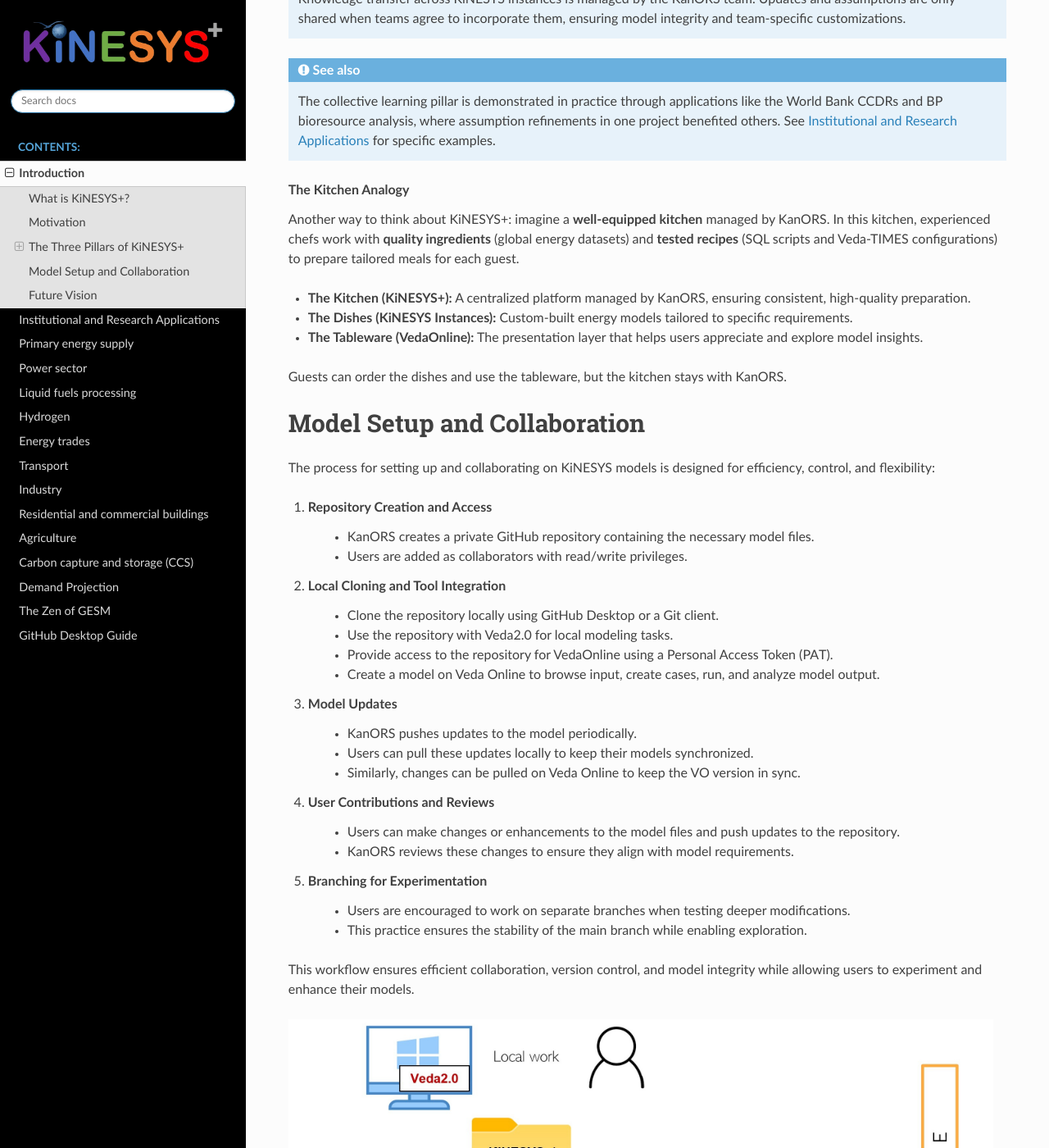
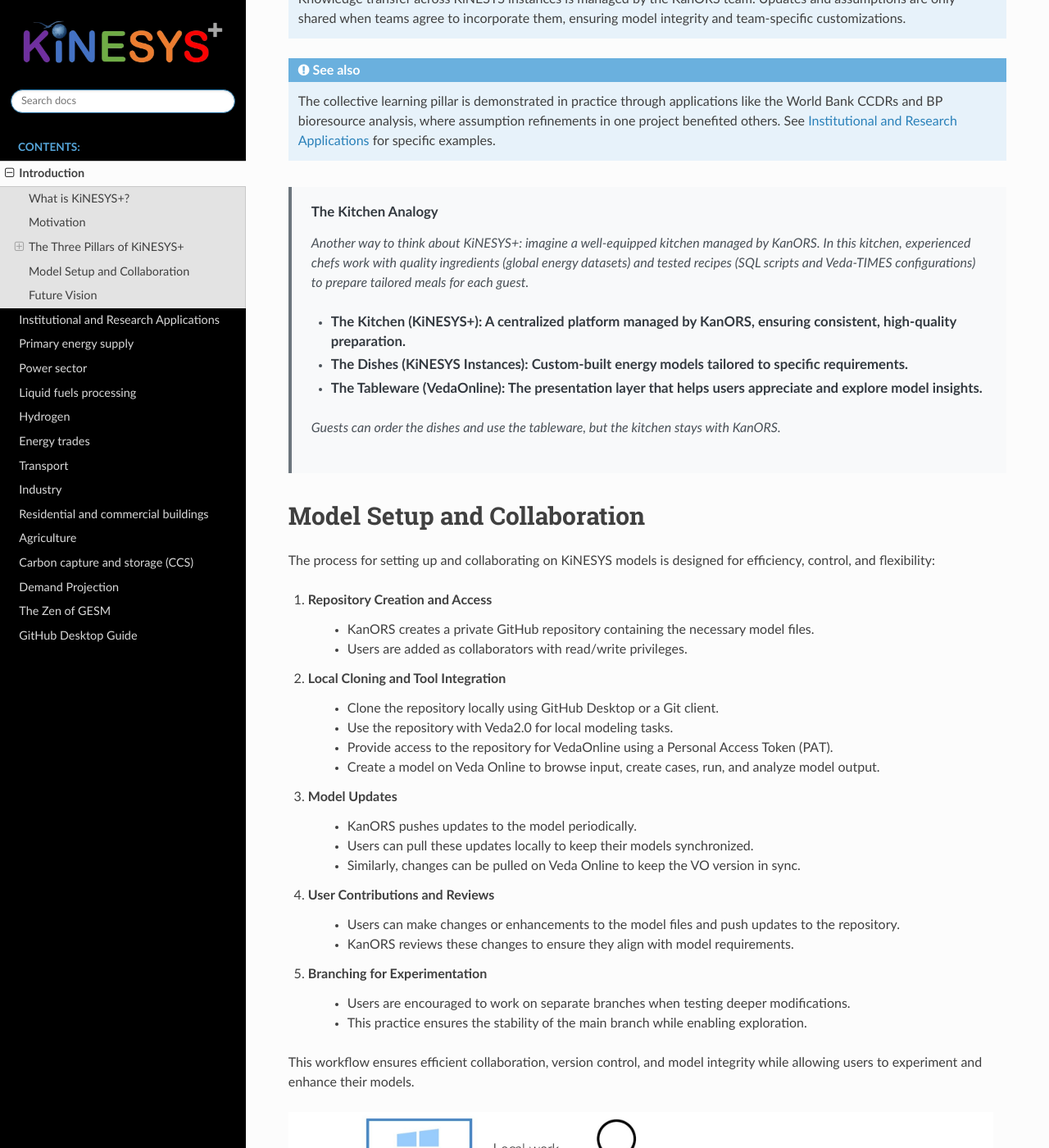
Before and after one commit to kanors-emr/Kinesys-documentation, a Sphinx documentation site: the page built from source/pages/introduction.rst, in a window 1280 px wide and 1400 px high, scrolled down 6002 px. Shown: the whole window at 82% size. Built offline with Sphinx 7.4.7 and the Read the Docs theme 3.1.0, drawn with Linux system fonts in a browser that asks for light colours; some of the changed text lies outside the part shown.

Commit message:
kitchen analogy update

```diff
--- a/source/_static/custom.css
+++ b/source/_static/custom.css
@@ -15,3 +15,30 @@
 h2 {font-size: 30px;}
 
 h3 { font-size: 20px; }
+
+/* Analogy box styling - for illustrative asides */
+.analogy-box {
+    background-color: #f8f9fa;
+    border-left: 4px solid #6c757d;
+    padding: 1.2em 1.5em;
+    margin: 2em 0;
+    font-style: italic;
+    color: #495057;
+}
+
+.analogy-box p:first-child {
+    font-style: normal;
+    font-weight: 600;
+    color: #343a40;
+    margin-bottom: 0.8em;
+    font-size: 1.05em;
+}
+
+.analogy-box ul {
+    font-style: italic;
+    margin-top: 0.8em;
+}
+
+.analogy-box li {
+    margin-bottom: 0.3em;
+}
```
Also changed, not shown: source/pages/introduction.rst (+7 -5 lines), source/pages/GitHub_Desktop_Guide.rst (line endings or trailing spaces).
